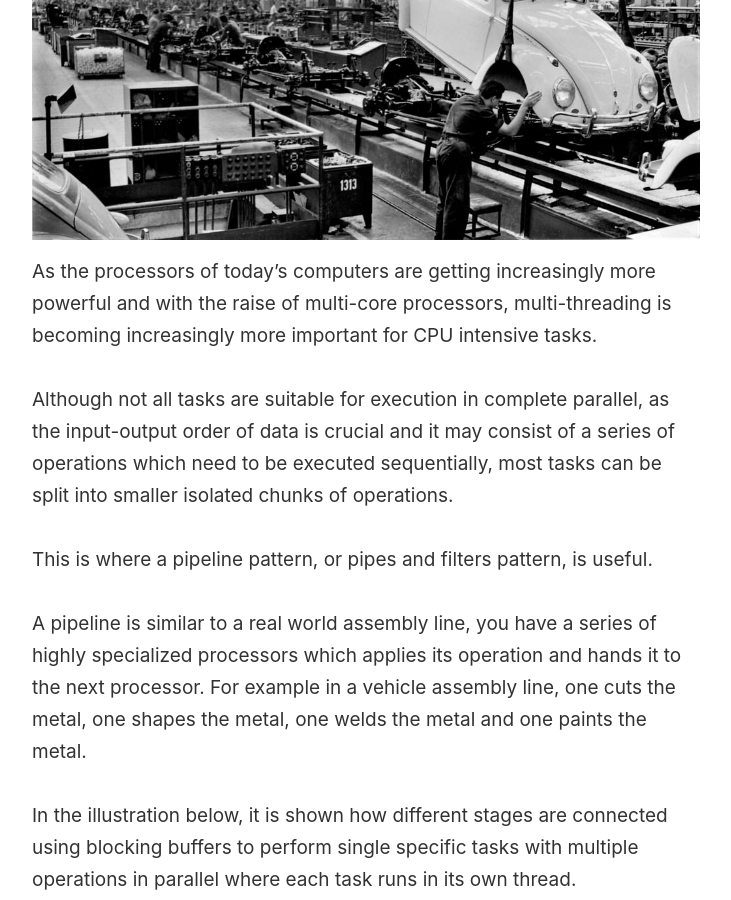
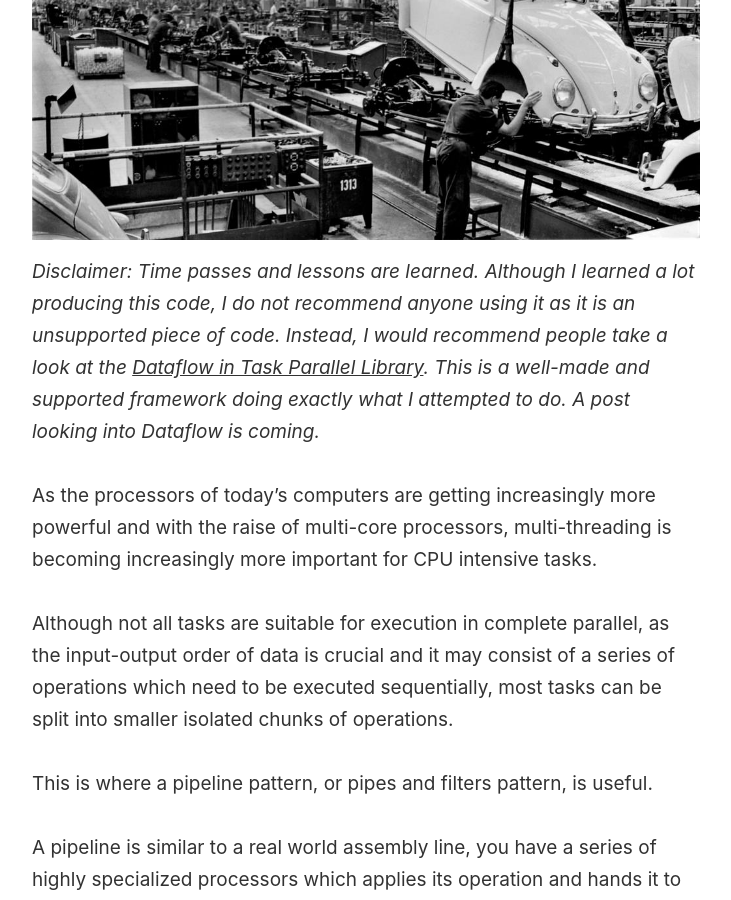
Before and after one commit to stigvoss/stigvoss.github.io-old, a Jekyll site: the page built from _posts/2017-07-19-mutli-threaded-pipeline-in-c-sharp.md, in a window 1280 px wide and 900 px high, scrolled down 396 px. Shown: the whole window, without its empty margins (274-1005 px from the left). Built offline with Jekyll 4.4.1, drawn with Linux system fonts in a browser that asks for light colours.

Commit message:
Add disclaimer to Multi-treaded pipeline post.

```diff
--- a/_posts/2017-07-19-mutli-threaded-pipeline-in-c-sharp.md
+++ b/_posts/2017-07-19-mutli-threaded-pipeline-in-c-sharp.md
@@ -7,6 +7,8 @@ image: '/images/posts/assembly-line.jpg'
 redirect_from:
   - /blog/2017/7/7/net-threaded-pipeline
 ---
+
+_Disclaimer: Time passes and lessons are learned. Although I learned a lot producing this code, I do not recommend anyone using it as it is an unsupported piece of code. Instead, I would recommend people take a look at the [Dataflow in Task Parallel Library](https://docs.microsoft.com/en-us/dotnet/standard/parallel-programming/dataflow-task-parallel-library). This is a well-made and supported framework doing exactly what I attempted to do. A post looking into Dataflow is coming._
 
 As the processors of today's computers are getting increasingly more powerful and with the raise of multi-core processors, multi-threading is becoming increasingly more important for CPU intensive tasks.
 
```
